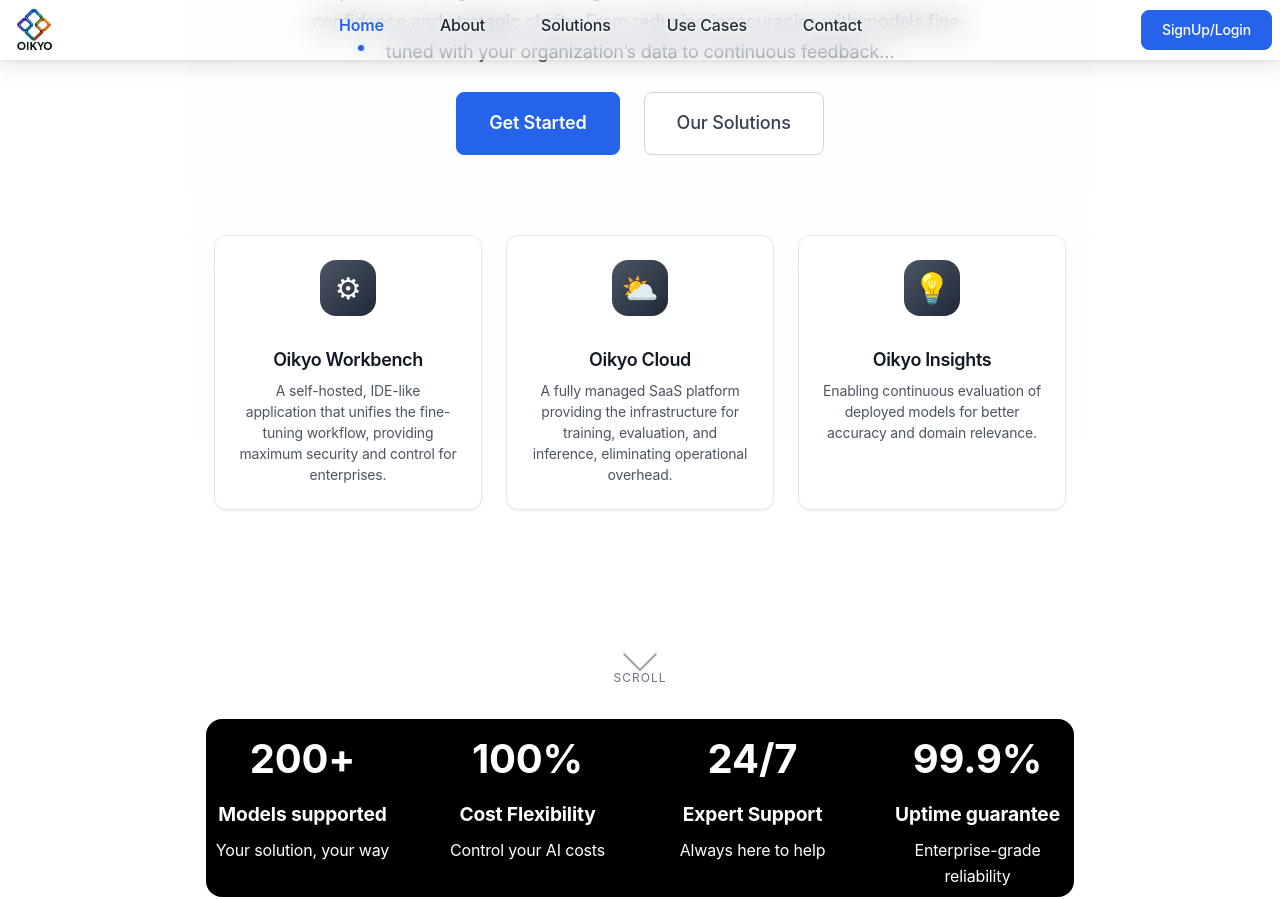
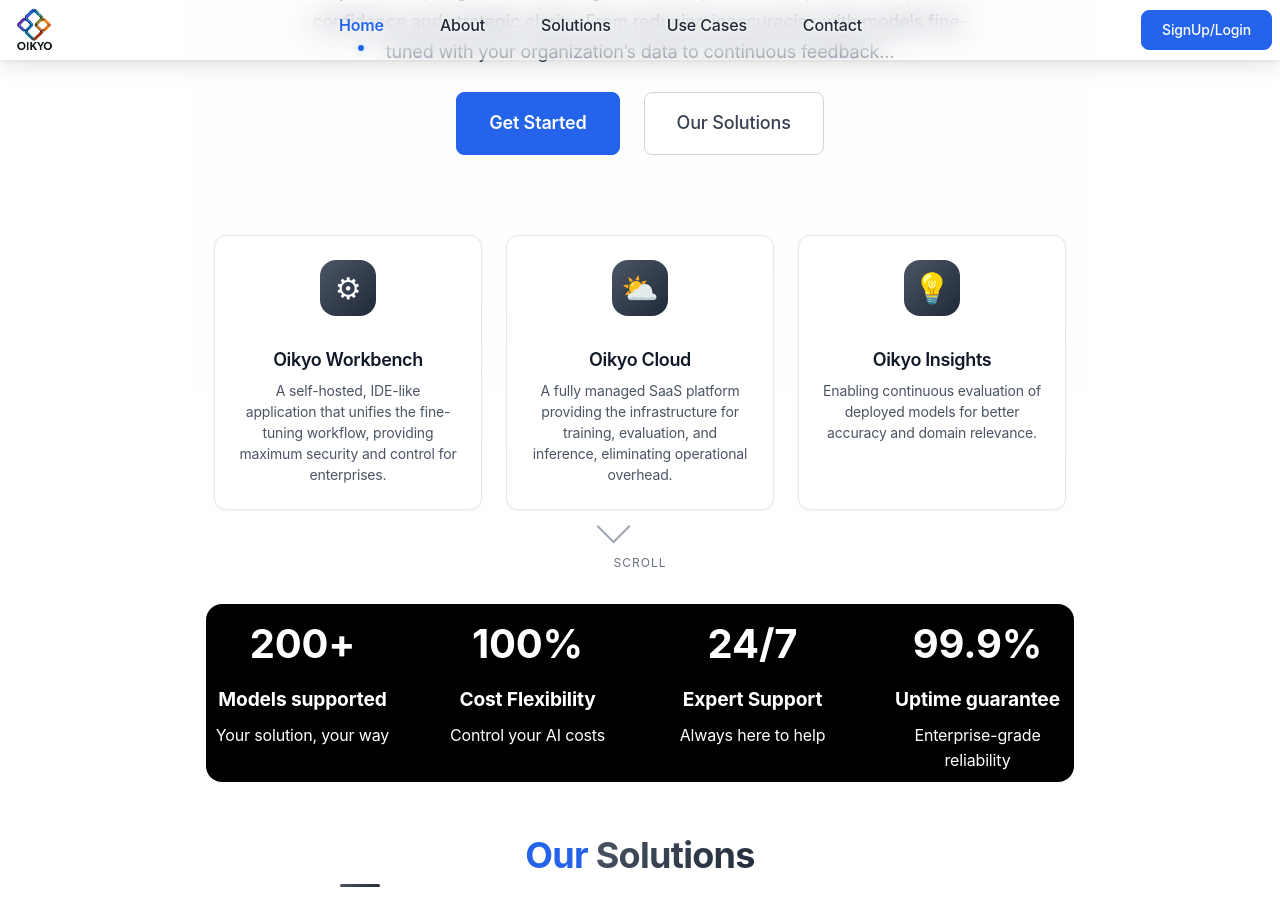
Before and after one commit to oikyoai/oikyo.ai, a Jekyll site: the page built from index.md, in a window 1280 px wide and 900 px high, scrolled down 236 px. Built offline with Jekyll 4.4.1, drawn with Linux system fonts in a browser that asks for light colours.

Commit message:
Fix scroll indicator overlapping issue

```diff
--- a/_layouts/home.html
+++ b/_layouts/home.html
@@ -45,9 +45,7 @@
   </div>
 
   </div>
-</section>
 
-<section class="scroll-indicator-section">
   <div class="scroll-indicator">
     <div class="scroll-arrow"></div>
     <div class="scroll-text">Scroll</div>
@@ -79,10 +77,7 @@
   </div>
 </section>
 
-<div class="scroll-indicator">
-  <div class="scroll-arrow"></div>
-  <div class="scroll-text">Scroll</div>
-</div>
+
 
 <section class="section">
   <div class="container">
--- a/_sass/components/_scroll-indicator.scss
+++ /dev/null
@@ -1,37 +0,0 @@
-.scroll-indicator-section {
-  padding: 2rem 0;
-  text-align: center;
-}
-
-.scroll-indicator {
-  .scroll-arrow {
-    width: 24px;
-    height: 24px;
-    border: 2px solid $gray-400;
-    border-top: none;
-    border-right: none;
-    transform: rotate(-45deg);
-    animation: bounce 2s infinite;
-    margin: 0 auto;
-  }
-
-  .scroll-text {
-    font-size: $text-xs;
-    color: $gray-500;
-    margin-top: $space-2;
-    text-transform: uppercase;
-    letter-spacing: 1px;
-  }
-}
-
-@keyframes bounce {
-  0%, 20%, 50%, 80%, 100% {
-    transform: translateY(0) rotate(-45deg);
-  }
-  40% {
-    transform: translateY(8px) rotate(-45deg);
-  }
-  60% {
-    transform: translateY(4px) rotate(-45deg);
-  }
-}
--- a/_sass/layout/_hero.scss
+++ b/_sass/layout/_hero.scss
@@ -230,6 +230,45 @@
   }
 }
 
+// Scroll indicator
+.scroll-indicator {
+  position: absolute;
+  bottom: $space-8;
+  left: 50%;
+  transform: translateX(-50%);
+  z-index: 2;
+
+  .scroll-arrow {
+    width: 24px;
+    height: 24px;
+    border: 2px solid $gray-400;
+    border-top: none;
+    border-right: none;
+    transform: rotate(-45deg);
+    animation: bounce 2s infinite;
+  }
+
+  .scroll-text {
+    font-size: $text-xs;
+    color: $gray-500;
+    margin-top: $space-2;
+    text-transform: uppercase;
+    letter-spacing: 1px;
+  }
+}
+
+@keyframes bounce {
+  0%, 20%, 50%, 80%, 100% {
+    transform: translateX(-50%) translateY(0) rotate(-45deg);
+  }
+  40% {
+    transform: translateX(-50%) translateY(-8px) rotate(-45deg);
+  }
+  60% {
+    transform: translateX(-50%) translateY(-4px) rotate(-45deg);
+  }
+}
+
 
 
 // Page hero variant (smaller, no features)
--- a/assets/css/main.scss
+++ b/assets/css/main.scss
@@ -10,7 +10,7 @@
 @import "components/glass";
 @import "components/hero-title";
 @import "components/stats-bar";
-@import "components/scroll-indicator";
+
 
 // Import layout
 @import "layout/navigation";
```
